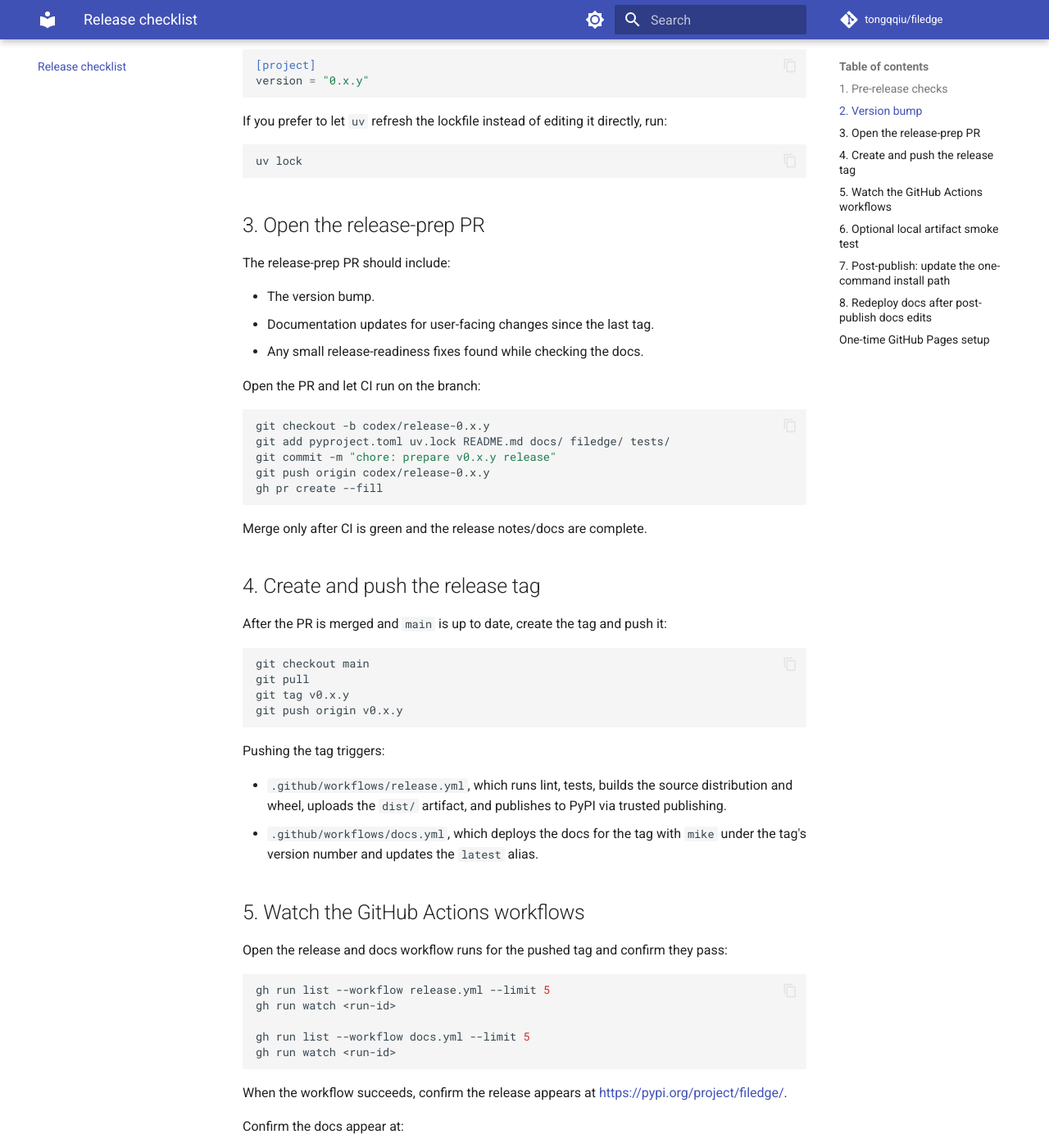
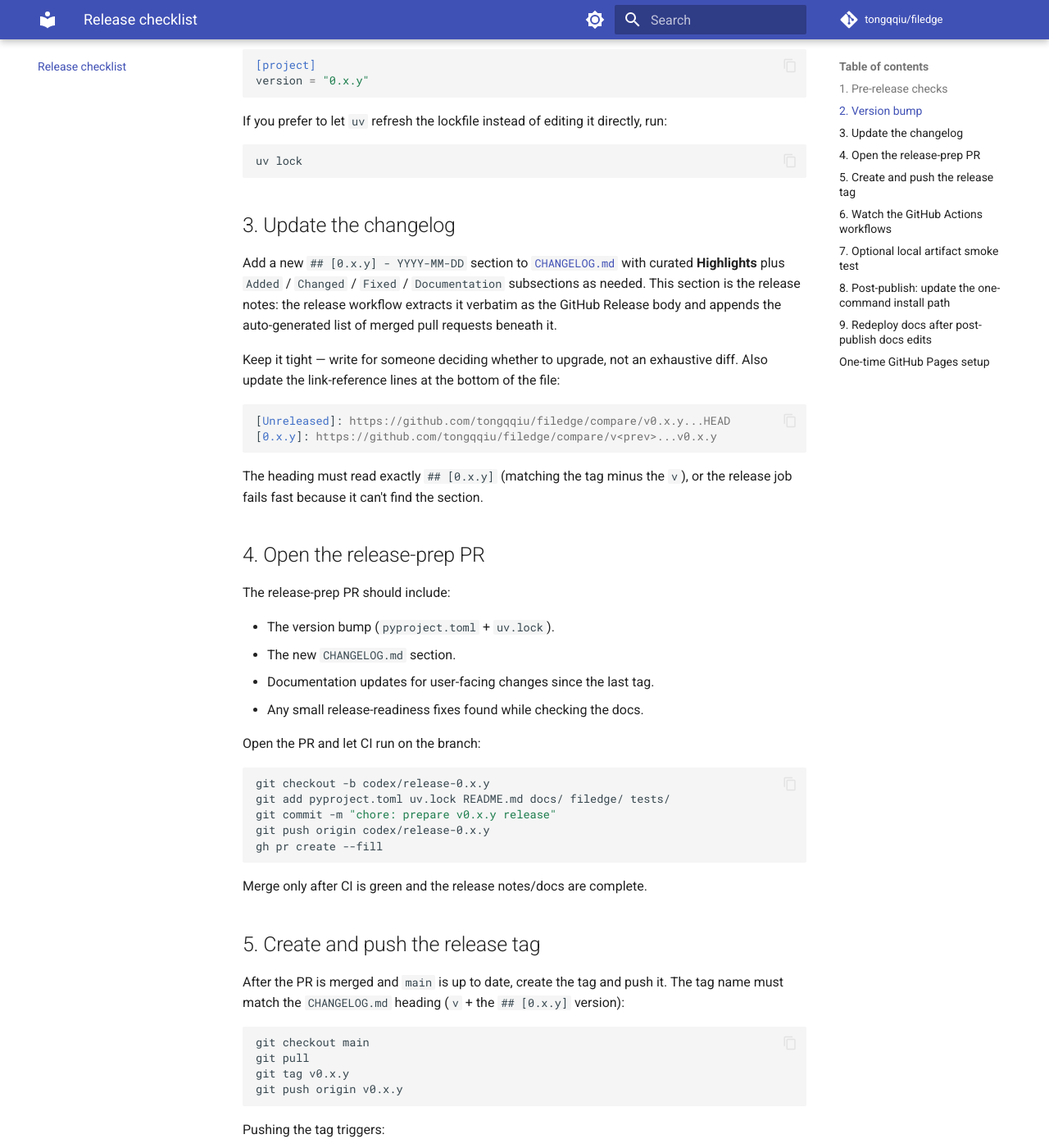
Before and after one commit to tongqqiu/filedge, an MkDocs documentation site: the page built from docs/release-checklist.md, in a window 1280 px wide and 1400 px high, scrolled down 683 px. Shown: the whole window at 82% size. Built offline with MkDocs 1.6.1 and Material for MkDocs 9.7.7, drawn with Linux system fonts in a browser that asks for light colours; comment, search, counter and statistics services are not loaded; the version menu is left out; some of the changed text lies outside the part shown.

Commit message:
chore: prepare v0.2.0 release + changelog-driven release notes (#169)
* chore: prepare v0.2.0 release with changelog-driven release notes

Bump version 0.1.2 -> 0.2.0 (0.1.2 is already published; the Authoring UI,
Field Encryption, and Excel/fixed-width formats are all unreleased work on
main).

Add a release-notes mechanism on top of the existing tag-to-PyPI workflow:

- New CHANGELOG.md (Keep a Changelog format) with curated v0.2.0 highlights.
- release.yml gains a github-release job that, on a v* tag, extracts the
  matching CHANGELOG section and publishes it as the GitHub Release body with
  GitHub's auto-generated PR list appended and the build artifacts attached.
  It runs only after the PyPI publish succeeds and fails fast if the tag has
  no matching CHANGELOG section.
- release-checklist.md documents the new "update the changelog" step and the
  GitHub Release trigger.

Co-Authored-By: Claude Opus 4.7 <noreply@anthropic.com>

* ci: create GitHub Release independent of PyPI publish

Change github-release job from needs:[build,publish] to needs:build so a
re-tag of an already-published version still produces the GitHub Release.

Co-Authored-By: Claude Opus 4.7 <noreply@anthropic.com>

---------

Co-authored-by: Claude Opus 4.7 <noreply@anthropic.com>

````diff
--- a/docs/release-checklist.md
+++ b/docs/release-checklist.md
@@ -38,11 +38,31 @@ run:
 uv lock
 ```
 
-## 3. Open the release-prep PR
+## 3. Update the changelog
+
+Add a new `## [0.x.y] - YYYY-MM-DD` section to [`CHANGELOG.md`](../CHANGELOG.md)
+with curated **Highlights** plus `Added` / `Changed` / `Fixed` / `Documentation`
+subsections as needed. This section is the release notes: the release workflow
+extracts it verbatim as the GitHub Release body and appends the auto-generated
+list of merged pull requests beneath it.
+
+Keep it tight — write for someone deciding whether to upgrade, not an exhaustive
+diff. Also update the link-reference lines at the bottom of the file:
+
+```markdown
+[Unreleased]: https://github.com/tongqqiu/filedge/compare/v0.x.y...HEAD
+[0.x.y]: https://github.com/tongqqiu/filedge/compare/v<prev>...v0.x.y
+```
+
+The heading must read exactly `## [0.x.y]` (matching the tag minus the `v`), or
+the release job fails fast because it can't find the section.
+
+## 4. Open the release-prep PR
 
 The release-prep PR should include:
 
-- The version bump.
+- The version bump (`pyproject.toml` + `uv.lock`).
+- The new `CHANGELOG.md` section.
 - Documentation updates for user-facing changes since the last tag.
 - Any small release-readiness fixes found while checking the docs.
 
@@ -58,9 +78,11 @@ gh pr create --fill
 
 Merge only after CI is green and the release notes/docs are complete.
 
-## 4. Create and push the release tag
+## 5. Create and push the release tag
 
-After the PR is merged and `main` is up to date, create the tag and push it:
+After the PR is merged and `main` is up to date, create the tag and push it.
+The tag name must match the `CHANGELOG.md` heading (`v` + the `## [0.x.y]`
+version):
 
 ```bash
 git checkout main
@@ -71,13 +93,14 @@ git push origin v0.x.y
 
 Pushing the tag triggers:
 
-- `.github/workflows/release.yml`, which runs lint, tests, builds the source
-  distribution and wheel, uploads the `dist/` artifact, and publishes to PyPI
-  via trusted publishing.
+- `.github/workflows/release.yml`, which runs lint and tests, builds the source
+  distribution and wheel, publishes to PyPI via trusted publishing, and creates
+  a **GitHub Release** whose body is the curated `CHANGELOG.md` section followed
+  by the auto-generated list of merged PRs, with the build artifacts attached.
 - `.github/workflows/docs.yml`, which deploys the docs for the tag with `mike`
   under the tag's version number and updates the `latest` alias.
 
-## 5. Watch the GitHub Actions workflows
+## 6. Watch the GitHub Actions workflows
 
 Open the release and docs workflow runs for the pushed tag and confirm they pass:
 
@@ -136,7 +159,7 @@ git commit -m "docs: update install command to PyPI uvx form for v0.x.y"
 git push origin main
 ```
 
-## 8. Redeploy docs after post-publish docs edits
+## 9. Redeploy docs after post-publish docs edits
 
 ```bash
 uv run mike deploy --push --update-aliases 0.x.y latest
--- a/pyproject.toml
+++ b/pyproject.toml
@@ -4,7 +4,7 @@ build-backend = "hatchling.build"
 
 [project]
 name = "filedge"
-version = "0.1.2"
+version = "0.2.0"
 description = "Atomic file ingestion with content-hash idempotency and a full audit trail — into SQLite, PostgreSQL, BigQuery, Databricks, or DuckDB."
 readme = "README.md"
 requires-python = ">=3.11"
````
Also changed, not shown: other parts of docs/release-checklist.md (+2 -2 lines), CHANGELOG.md (added, +63 -0 lines), README.md (+1 -0 lines), 2 other files.
